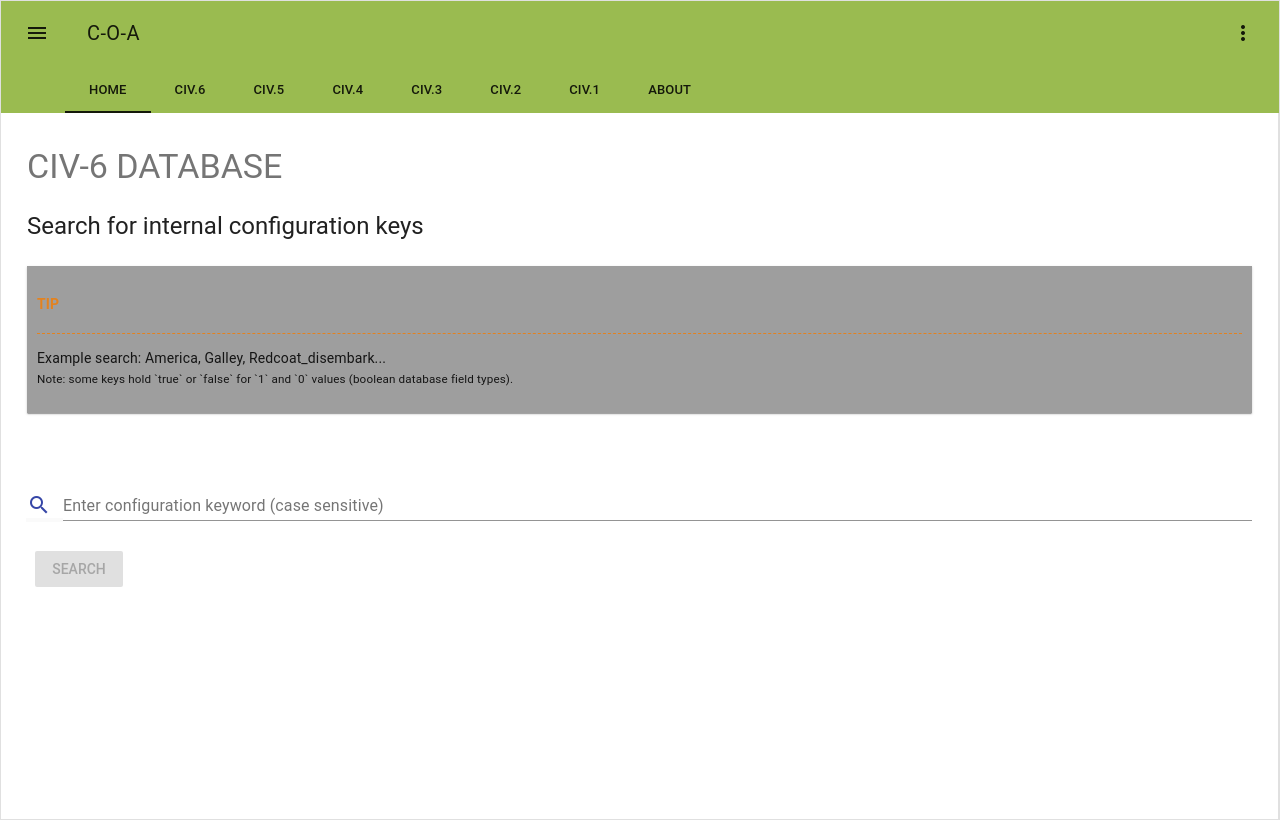
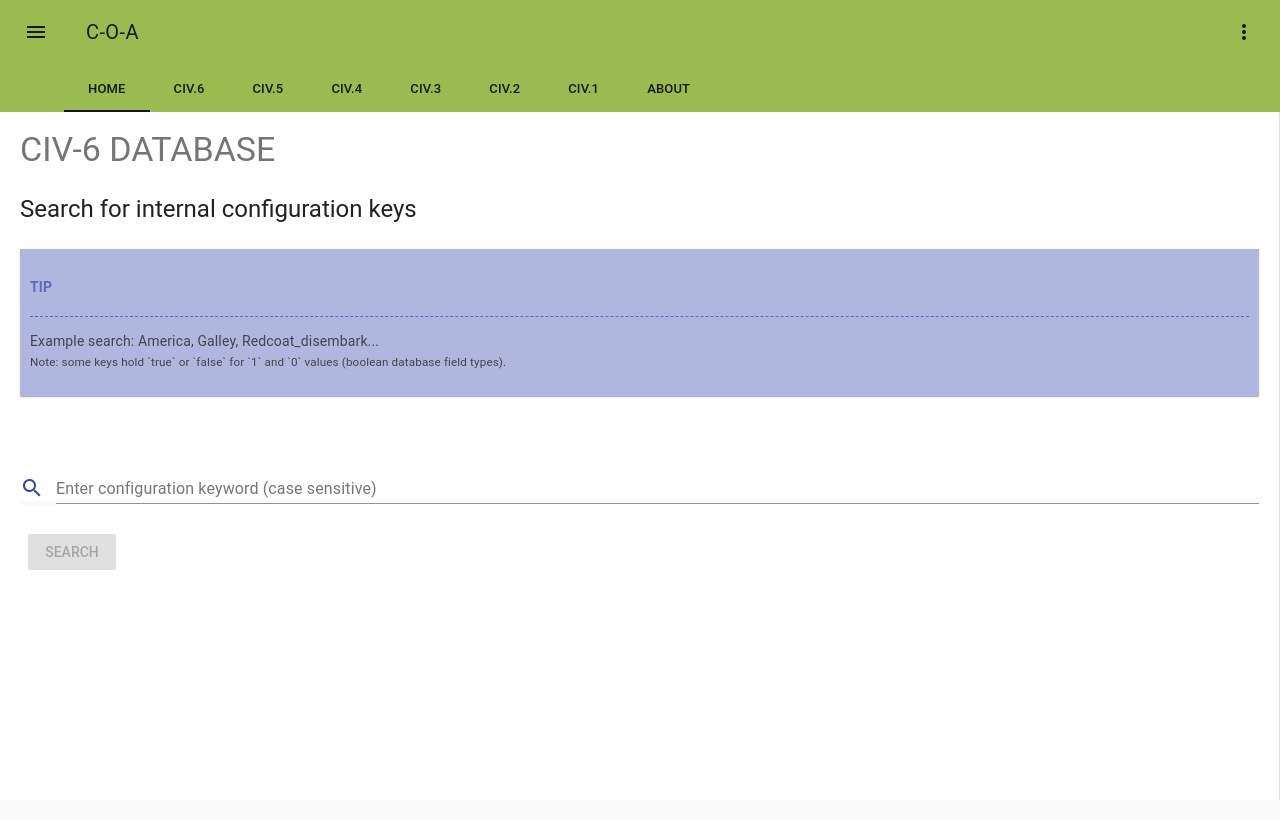
Before and after one commit to antonio-rodrigues/civ6-database-search, a Vue app: page /civ/6 in a window 1280 px wide. Built offline with nearby package versions, Linux system fonts and the light colour scheme.

Commit message:
Fix layout, small UI tweaks

```diff
--- a/src/App.vue
+++ b/src/App.vue
@@ -85,9 +85,14 @@ export default {
 <style lang="scss">
 @import "@/styles/index.scss";
 
+/// MD overrides
+.md-app-content {
+  padding: 0 !important;
+  margin: 0 !important;
+}
+
 .md-app {
   min-height: 100vh;
-  border: 1px solid rgba(#000, 0.12);
 }
 
 .md-drawer {
--- a/src/components/Panel.vue
+++ b/src/components/Panel.vue
@@ -14,11 +14,11 @@
 
 .panel {
   padding: $size-s $size-m;
-  background-color: $color-grey;
+  background-color: $color-secondary-ligth;
+  opacity: 0.8;
 }
 .title {
-  color: $color-warn;
-  opacity: 0.8; /// match md-warn color
-  border-bottom: 1px dashed $color-warn;
+  color: $color-info;
+  border-bottom: 1px dashed $color-info;
 }
 </style>
--- a/src/views/about/about.vue
+++ b/src/views/about/about.vue
@@ -1,5 +1,5 @@
 <template>
-  <div class="page-about coa-vspacing-s">
+  <div class="page-about coa-padding-s">
     <h1 class="md-display-1">[ ABOUT ]</h1>
     <!-- [ add page content here ] -->
   </div>
@@ -10,6 +10,7 @@
 
 .page-about {
   margin: 0;
-  background-color: #fff;
+  padding: $size-s $size-m;
+  background-color: $color-white;
 }
 </style>
--- a/src/views/home/home.vue
+++ b/src/views/home/home.vue
@@ -1,5 +1,5 @@
 <template>
-  <div class="page-home coa-vspacing-s">
+  <div class="page-home coa-padding-s">
     <PageHeader title="[ HOMEPAGE ]" />
     <!-- [ add page content here ] -->
   </div>
@@ -22,6 +22,7 @@ export default {
 
 .page-home {
   margin: 0;
-  background-color: #fff;
+  padding: $size-s $size-m;
+  background-color: $color-white;
 }
 </style>
--- a/src/views/page/NotFound.vue
+++ b/src/views/page/NotFound.vue
@@ -1,8 +1,8 @@
 <template>
-  <div class="page-not-found coa-padding-s">
-    <h1 class="md-display-1">{{ pageTitle }}</h1>
+  <div class="page-not-found">
+    <h1 class="md-display-1 title">{{ pageTitle }}</h1>
     <h4 class="md-title">The page you are trying to access was not found!</h4>
-    <img src="@/assets/404.jpg" alt="" />
+    <img class="open-arms" src="@/assets/404.jpg" />
   </div>
 </template>
 
@@ -73,14 +73,19 @@ export default {
   flex-direction: column;
   align-items: center;
   justify-content: center;
-  height: calc(100vh - 140px);
+  height: calc(100vh - 96px);
   margin: 0;
-  background-color: $color-black;
-  color: $color-white;
+  padding: 0;
+  background-color: $color-grey-dark;
+  color: $color-text-invert;
   // background: url('../../assets/404.jpg') center no-repeat;
 
-  h1 {
+  .title {
     color: $color-warn;
+  }
+
+  img.open-arms {
+    border-radius: 15px;
   }
 }
 </style>
--- a/src/views/page/civ1.vue
+++ b/src/views/page/civ1.vue
@@ -69,6 +69,7 @@ export default {
 
 .page-civ-1 {
   margin: 0;
+  padding: $size-s $size-m;
   background-color: $color-white;
 }
 </style>
--- a/src/views/page/civ2.vue
+++ b/src/views/page/civ2.vue
@@ -69,6 +69,7 @@ export default {
 
 .page-civ-2 {
   margin: 0;
+  padding: $size-s $size-m;
   background-color: $color-white;
 }
 </style>
--- a/src/views/page/civ3.vue
+++ b/src/views/page/civ3.vue
@@ -69,6 +69,7 @@ export default {
 
 .page-civ-3 {
   margin: 0;
+  padding: $size-s $size-m;
   background-color: $color-white;
 }
 </style>
--- a/src/views/page/civ4.vue
+++ b/src/views/page/civ4.vue
@@ -69,6 +69,7 @@ export default {
 
 .page-civ-4 {
   margin: 0;
+  padding: $size-s $size-m;
   background-color: $color-white;
 }
 </style>
--- a/src/views/page/civ5.vue
+++ b/src/views/page/civ5.vue
@@ -69,6 +69,7 @@ export default {
 
 .page-civ-5 {
   margin: 0;
+  padding: $size-s $size-m;
   background-color: $color-white;
 }
 </style>
--- a/src/views/page/civ6.vue
+++ b/src/views/page/civ6.vue
@@ -203,6 +203,7 @@ export default {
 
 .page-civ-6 {
   margin: 0;
+  padding: $size-s $size-m;
   background-color: $color-white;
 
   .language-selector {
```
